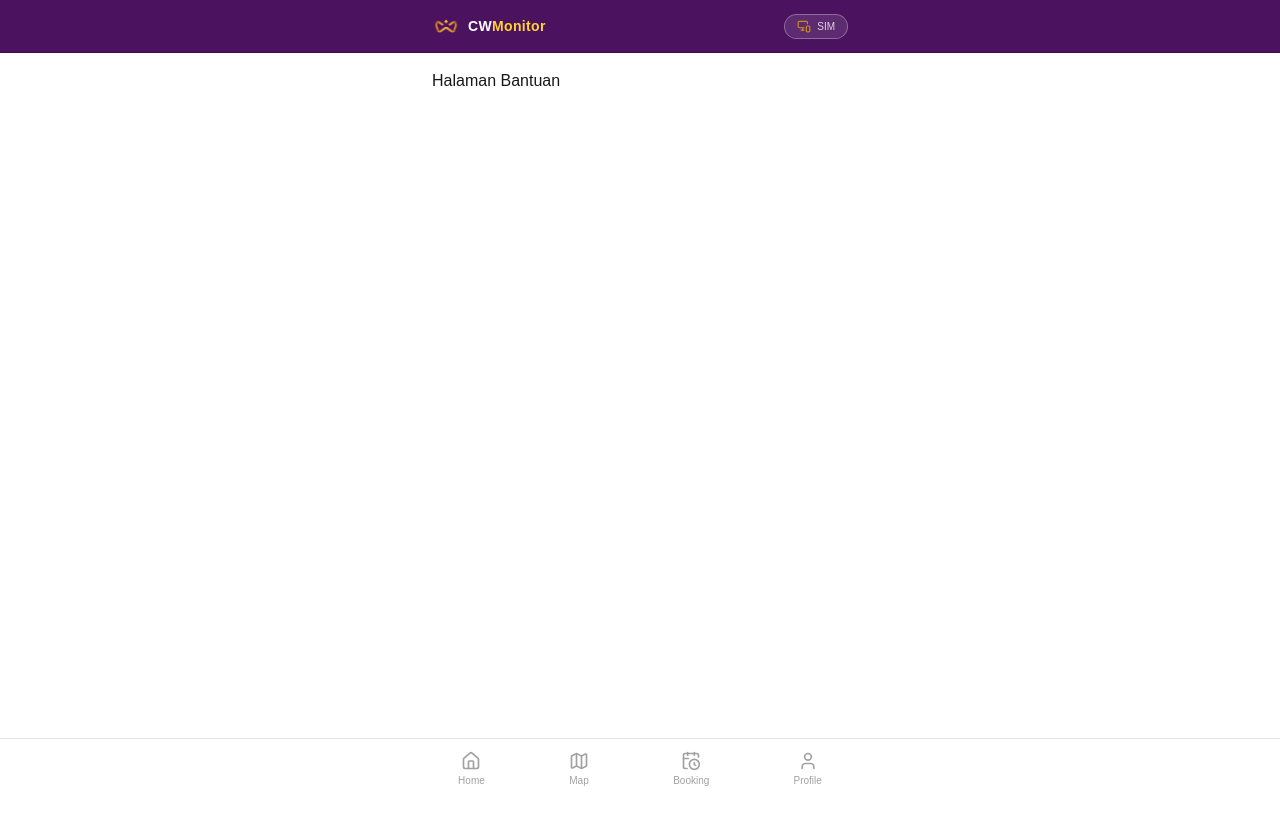
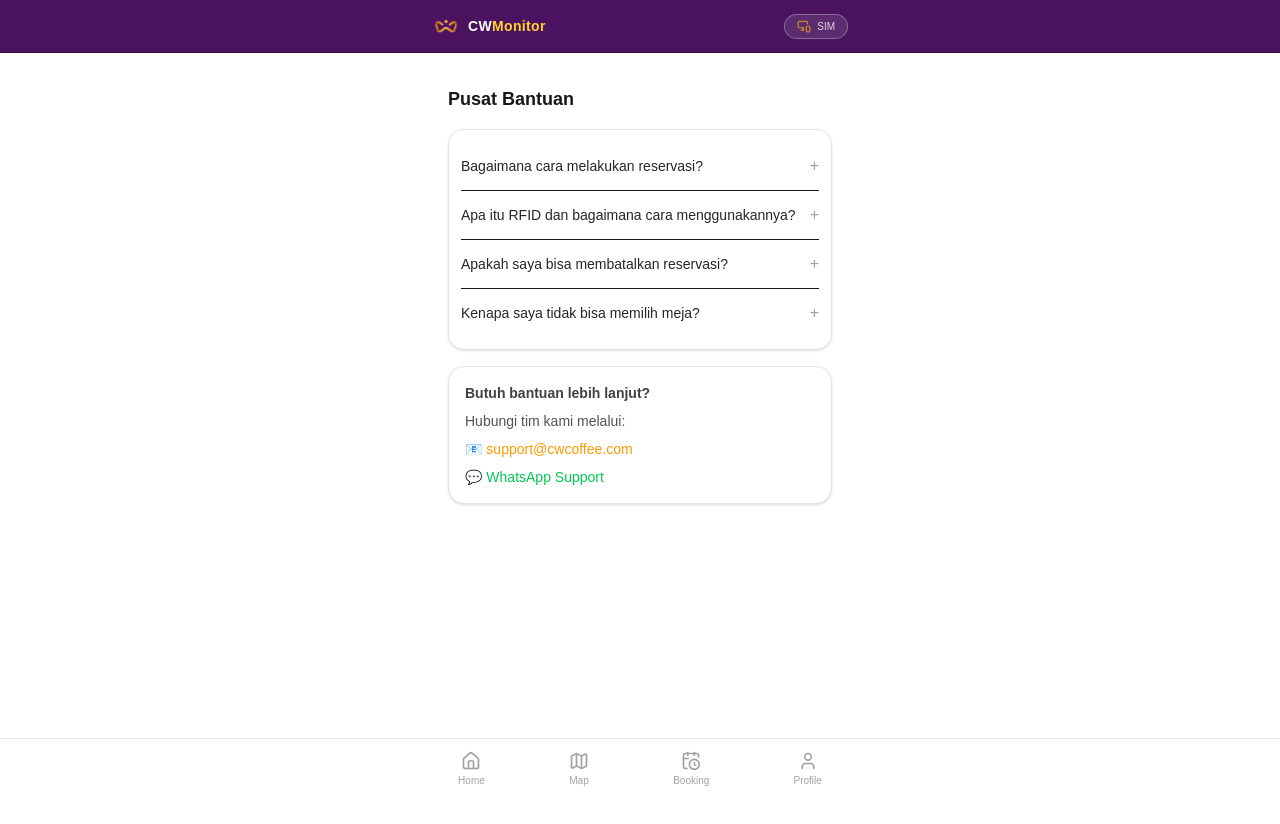
Before and after one commit to CW-Coffee-Smart-Monitor/CW-Monitoring, a Next.js app: page /profile/help in a window 1280 px wide. Shown: the top 824 px of the page. Before the commit the page ends 800 px from the top, so only its background shows below. Built offline with nearby package versions, Linux system fonts and the light colour scheme; no server answers; the database is empty.

Commit message:
feat : FAQ card

```diff
--- a/src/app/profile/help/page.tsx
+++ b/src/app/profile/help/page.tsx
@@ -1,3 +1,98 @@
+'use client';
+
+import { useState } from 'react';
+
+type FAQItem = {
+  question: string;
+  answer: string;
+};
+
 export default function HelpPage() {
-  return <div>Halaman Bantuan</div>;
+  const [openIndex, setOpenIndex] = useState<number | null>(null);
+
+  const faqs: FAQItem[] = [
+    {
+      question: 'Bagaimana cara melakukan reservasi?',
+      answer:
+        'Masuk ke menu Booking, pilih meja di peta, lalu klik tombol "Pesan Sekarang".',
+    },
+    {
+      question: 'Apa itu RFID dan bagaimana cara menggunakannya?',
+      answer:
+        'RFID digunakan untuk check-in di meja. Tempelkan kartu RFID kamu ke sensor yang tersedia.',
+    },
+    {
+      question: 'Apakah saya bisa membatalkan reservasi?',
+      answer:
+        'Ya, kamu bisa membatalkan reservasi sebelum waktu check-in melalui menu Booking.',
+    },
+    {
+      question: 'Kenapa saya tidak bisa memilih meja?',
+      answer:
+        'Kemungkinan meja sedang penuh atau dalam status cleaning. Coba pilih meja lain.',
+    },
+  ];
+
+  return (
+    <div className="min-h-screen bg-white p-4 space-y-4">
+      <h1 className="text-lg font-semibold text-neutral-900">
+        Pusat Bantuan
+      </h1>
+
+      {/* FAQ */}
+      <div className="rounded-2xl bg-white p-3 shadow-sm border border-neutral-200">
+        {faqs.map((faq, index) => (
+          <div key={index} className="border-b last:border-none">
+            <button
+              onClick={() =>
+                setOpenIndex(openIndex === index ? null : index)
+              }
+              className="w-full flex justify-between items-center py-3 text-left"
+            >
+              <span className="text-sm font-medium text-neutral-800">
+                {faq.question}
+              </span>
+              <span className="text-neutral-400">
+                {openIndex === index ? '-' : '+'}
+              </span>
+            </button>
+
+            {openIndex === index && (
+              <p className="pb-3 text-sm text-neutral-600">
+                {faq.answer}
+              </p>
+            )}
+          </div>
+        ))}
+      </div>
+
+      {/* Contact Support */}
+      <div className="rounded-2xl bg-white p-4 shadow-sm border border-neutral-200 space-y-2">
+        <h2 className="text-sm font-semibold text-neutral-700">
+          Butuh bantuan lebih lanjut?
+        </h2>
+
+        <p className="text-sm text-neutral-600">
+          Hubungi tim kami melalui:
+        </p>
+
+        <div className="space-y-2">
+          <a
+            href="mailto:support@cwcoffee.com"
+            className="block text-sm text-amber-500 font-medium"
+          >
+            📧 support@cwcoffee.com
+          </a>
+
+          <a
+            href="https://wa.me/628123456789"
+            target="_blank"
+            className="block text-sm text-green-500 font-medium"
+          >
+            💬 WhatsApp Support
+          </a>
+        </div>
+      </div>
+    </div>
+  );
 }
```
